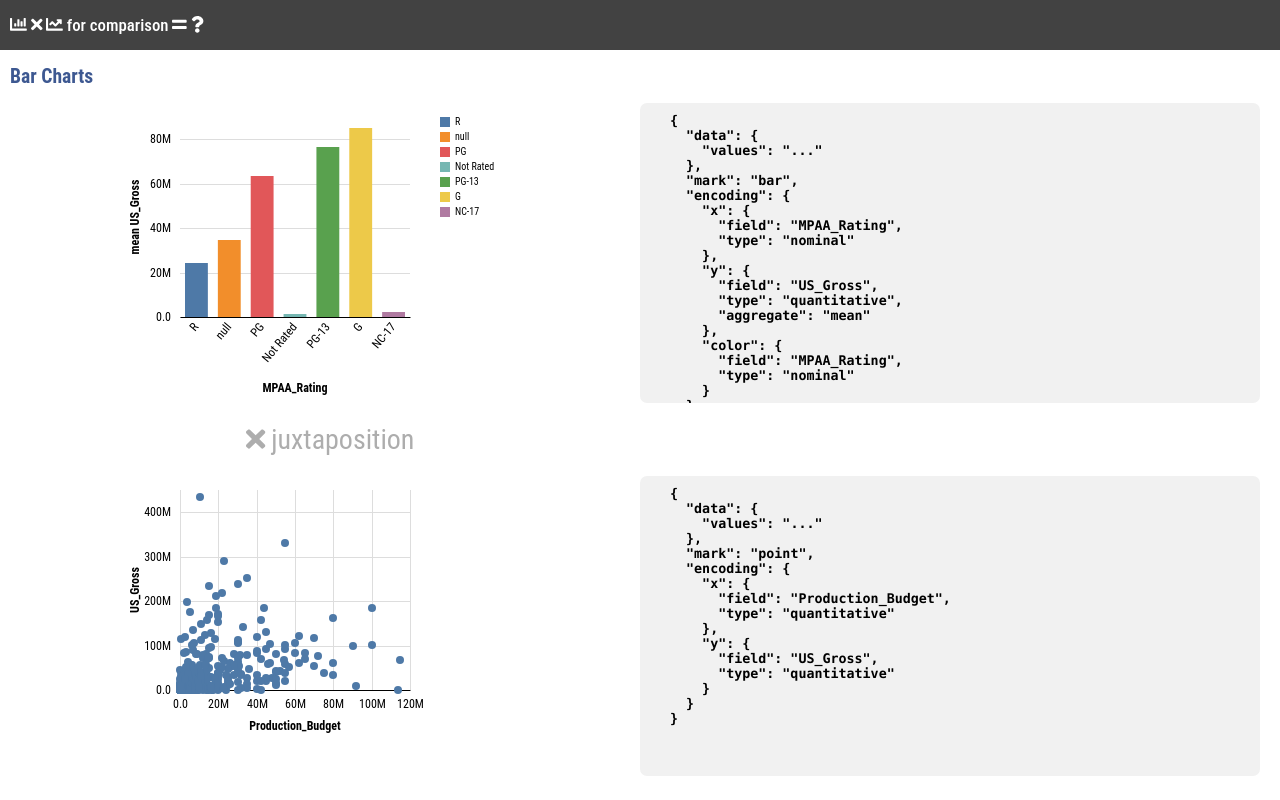
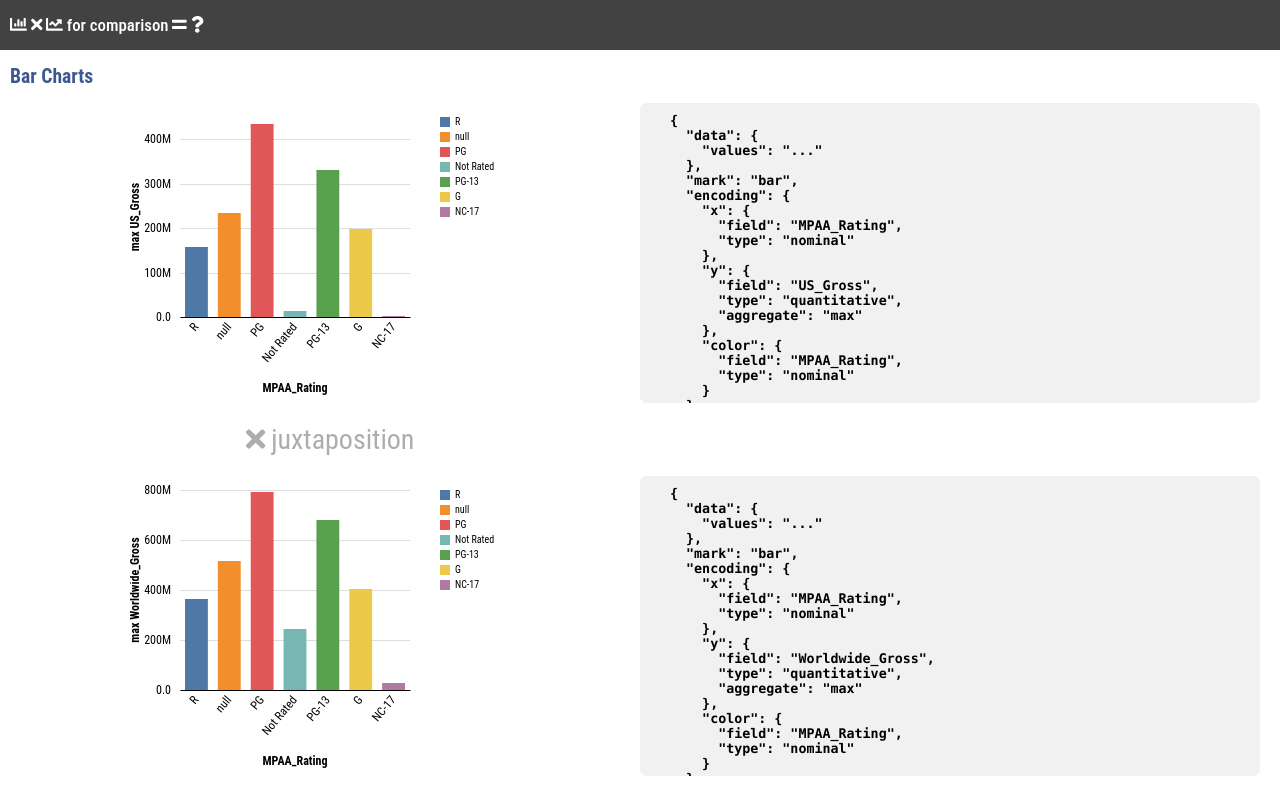
Before and after one commit to sehilyi/comparative-layout-explorer, a React app: page / in a window 1280 px wide. Built offline with nearby package versions, Linux system fonts and the light colour scheme.

Commit message:
Modify renderJuxPerElement

```diff
--- a/src/components/visualizations/axes/index.ts
+++ b/src/components/visualizations/axes/index.ts
@@ -20,7 +20,6 @@ export function renderAxes(
   let noY = (typeof style != 'undefined' && style.noY)
   let noX = (typeof style != 'undefined' && style.noX)
   let noGrid = !(typeof style === 'undefined' || !style.noGrid)
-  const noYLine = ifUndefinedGetDefault(style["noYLine"], false) as boolean
   let revY = (typeof style != 'undefined' && style['revY'])
   let revX = (typeof style != 'undefined' && style['revX'])
   let xName = (typeof style != 'undefined' ? style['xName'] : undefined)
@@ -127,7 +126,7 @@ export function renderAxes(
     .attr('stroke-width', '1px')
     .attr('stroke', 'black')
 
-  if (noYLine) {
+  if (isXCategorical) {
     g.selectAll('.y-axis path')
       .attr('stroke-width', '0px')
       .attr('stroke', 'black')
--- a/src/components/visualizations/comp-charts.ts
+++ b/src/components/visualizations/comp-charts.ts
@@ -82,9 +82,10 @@ function renderJuxPerChart(ref: SVGSVGElement, A: Spec, B: Spec, C: CompSpec) {
 
 function renderJuxPerElement(ref: SVGSVGElement, A: Spec, B: Spec, C: CompSpec) {
   const {...consistency} = correctConsistency(A, B, C)
+  const {...domains} = getDomains(A, B, C, consistency)
   const aggD = getAggregatedData(A, B)
   const width = CHART_SIZE.width
-  const height = CHART_SIZE.height;
+  const height = CHART_SIZE.height
   const chartsp = getChartSize(1, 1, {height, legend: [0]})
   const svg = d3.select(ref)
     .attr(_width, chartsp.size.width)
@@ -92,7 +93,7 @@ function renderJuxPerElement(ref: SVGSVGElement, A: Spec, B: Spec, C: CompSpec)
   const g = svg.append(_g)
     .attr(_transform, translate(chartsp.positions[0].left, chartsp.positions[0].top));
 
-  const xDomain = consistency.x_axis ? aggD.Union.categories : aggD.A.categories
+  const xDomain = uniqueValues(domains.A.x, "")
 
   const colorA = getConstantColor()
   const colorB = getConstantColor(2);
@@ -101,16 +102,16 @@ function renderJuxPerElement(ref: SVGSVGElement, A: Spec, B: Spec, C: CompSpec)
     [A.encoding.y.field, B.encoding.y.field],
     colorA.range().concat(colorB.range()) as string[])
 
+  // TODO: use renderBarChart functions rather than renderBars
   if (C.direction === "vertical") { // stacked bar
-    const aggSumByKey = getAggValues(aggD.Union.data, "key", "value", 'sum').map(d => d.value)
-    const {x, y} = renderAxes(g, xDomain, aggSumByKey, A, {...DEFAULT_CHART_STYLE, height});
-
+    const {x, y} = renderAxes(g, xDomain, domains.A.y, A, {...DEFAULT_CHART_STYLE, height});
     renderBars(g, aggD.A.data, "value", "key", xDomain.length, x as ScaleBand<string>, y as ScaleLinear<number, number>, {color: colorA, cKey: "key"}, {...DEFAULT_CHART_STYLE})
+    // renderBarChart(g, A, {x: domains.A.x, y: domains.B.x}, {color: colorA, cKey: "key"}, {...DEFAULT_CHART_STYLE})
     renderBars(g, aggD.B.data, "value", "key", xDomain.length, x as ScaleBand<string>, y as ScaleLinear<number, number>, {color: colorB, cKey: "key"}, {...DEFAULT_CHART_STYLE, yOffsetData: aggD.A.data})
+    // renderBars(g, aggD.B.data, "value", "key", xDomain.length, x as ScaleBand<string>, y as ScaleLinear<number, number>, {color: colorB, cKey: "key"}, {...DEFAULT_CHART_STYLE, yOffsetData: aggD.A.data})
   }
   else if (C.direction === "horizontal") {  // grouped bar
-    const {x, y} = renderAxes(g, xDomain, aggD.Union.values, A, {...DEFAULT_CHART_STYLE, height});
-
+    const {x, y} = renderAxes(g, xDomain, domains.A.y, A, {...DEFAULT_CHART_STYLE, height});
     renderBars(g, aggD.A.data, "value", "key", xDomain.length, x as ScaleBand<string>, y as ScaleLinear<number, number>, {color: colorA, cKey: "key"}, {...DEFAULT_CHART_STYLE, shiftBy: -0.5, mulSize: 0.5})
     renderBars(g, aggD.B.data, "value", "key", xDomain.length, x as ScaleBand<string>, y as ScaleLinear<number, number>, {color: colorB, cKey: "key"}, {...DEFAULT_CHART_STYLE, shiftBy: 0.5, mulSize: 0.5})
   }
--- a/src/components/visualizations/consistency/index.ts
+++ b/src/components/visualizations/consistency/index.ts
@@ -3,19 +3,16 @@ import {CompSpec, Consistency} from "src/models/comp-spec";
 import {isDeepTrue, isUndefinedOrFalse, uniqueValues} from "src/useful-factory/utils";
 import {isBarChart, isScatterplot} from "..";
 import {getAggregatedData} from "../comp-charts";
+import {getAggValues} from "../data-handler";
 
 export function correctConsistency(A: Spec, B: Spec, C: CompSpec): Consistency {
   const cons = {
     x_axis: (isDeepTrue(C.consistency.x_axis) &&
-      // A.encoding.x.field === B.encoding.x.field && // TOOD: should I constraint this?
       A.encoding.x.type === B.encoding.x.type) ||
-      // always true for stack x element x bar chart
-      (C.layout === "juxtaposition" && C.unit === "element"),
+      (C.layout === "juxtaposition" && C.unit === "element"), // always true for element-wise jux
     y_axis: (isDeepTrue(C.consistency.y_axis) &&
-      // A.encoding.y.field === B.encoding.y.field &&
       A.encoding.y.type === B.encoding.y.type) ||
-      // always true for stack x element x bar chart
-      (C.layout === "juxtaposition" && C.unit === "element"),
+      (C.layout === "juxtaposition" && C.unit === "element"), // always true for element-wise jux
     color: !isUndefinedOrFalse(C.consistency.color),
 
     // deprecated
@@ -42,7 +39,20 @@ export function getDomains(A: Spec, B: Spec, C: CompSpec, consistency: Consisten
   let ax: string[] | number[], ay: string[] | number[], ac: string[] | number[], bx: string[] | number[], by: string[] | number[], bc: string[] | number[]
   let ack: string, bck: string
 
-  if (C.layout === "juxtaposition") {
+  if (C.layout === "juxtaposition" && C.unit === "element") {
+    // x_axis and y_axis are always true
+    if (isBarChart(A) && isBarChart(B)) {
+      const aggD = getAggregatedData(A, B)
+      ax = bx = aggD.Union.categories
+      ay = by = C.direction === "horizontal" ? aggD.Union.values : getAggValues(aggD.Union.data, "key", "value", 'sum').map(d => d.value) // stacked bar chart
+      ac = bc = [""]
+      ack = bck = ""
+    }
+    else if (isBarChart(A) && isScatterplot(B) || isBarChart(B) && isScatterplot(A)) {
+      // TODO:
+    }
+  }
+  else if (C.layout === "juxtaposition" && C.unit === "chart") {
     if (isBarChart(A) && isBarChart(B)) {
       const aggD = getAggregatedData(A, B)
       if (consistency.x_axis) {
--- a/src/components/visualizations/design-settings.ts
+++ b/src/components/visualizations/design-settings.ts
@@ -131,7 +131,7 @@ export function getExampleSpecs(): {A: Spec, B: Spec, C: CompSpec} {
       mark: "bar",
       encoding: {
         x: {field: "MPAA_Rating", type: "nominal"},
-        y: {field: "US_Gross", type: "quantitative", aggregate: "mean"},
+        y: {field: "US_Gross", type: "quantitative", aggregate: "max"},
         color: {field: "MPAA_Rating", type: "nominal"}
       }
     },
@@ -139,20 +139,21 @@ export function getExampleSpecs(): {A: Spec, B: Spec, C: CompSpec} {
       data: {
         values: DATASET_MOVIES.rawData
       },
-      mark: "point",
+      mark: "bar",
       encoding: {
-        x: {field: "Production_Budget", type: "quantitative"},
-        y: {field: "US_Gross", type: "quantitative"},
-        // color: {field: "MPAA_Rating", type: "nominal"}
+        x: {field: "MPAA_Rating", type: "nominal"},
+        y: {field: "Worldwide_Gross", type: "quantitative", aggregate: "max"},
+        color: {field: "MPAA_Rating", type: "nominal"}
       }
     },
     C: {
       ...DEFAULT_COMP_SPEC,
       layout: "juxtaposition",
-      direction: "horizontal",
-      unit: "chart",
+      direction: "vertical",
+      unit: "element",
+      mirrored: true,
       consistency: {
-        x_axis: true, y_axis: true, color: true
+        x_axis: true, y_axis: false, color: true
       }
     }
   }
```
